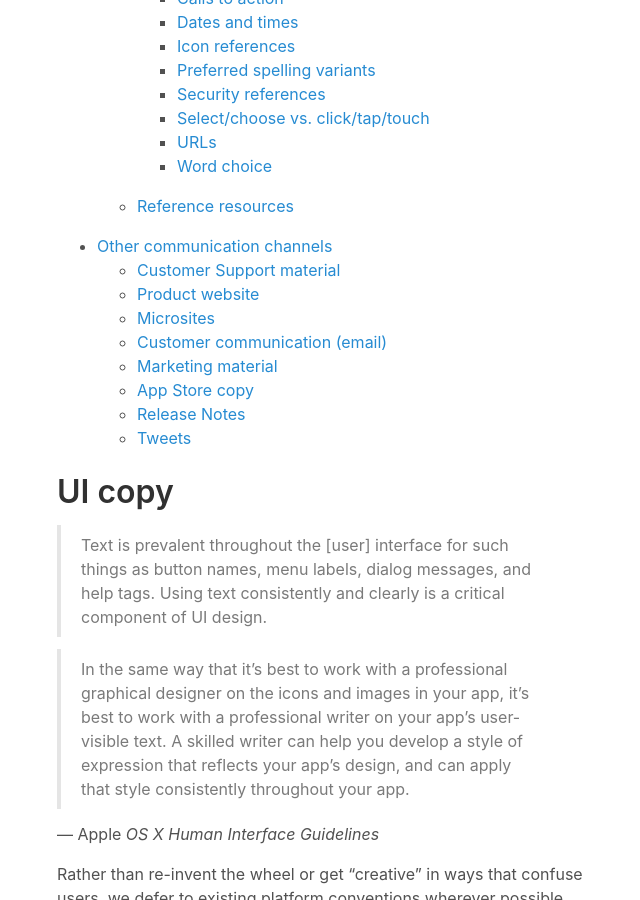
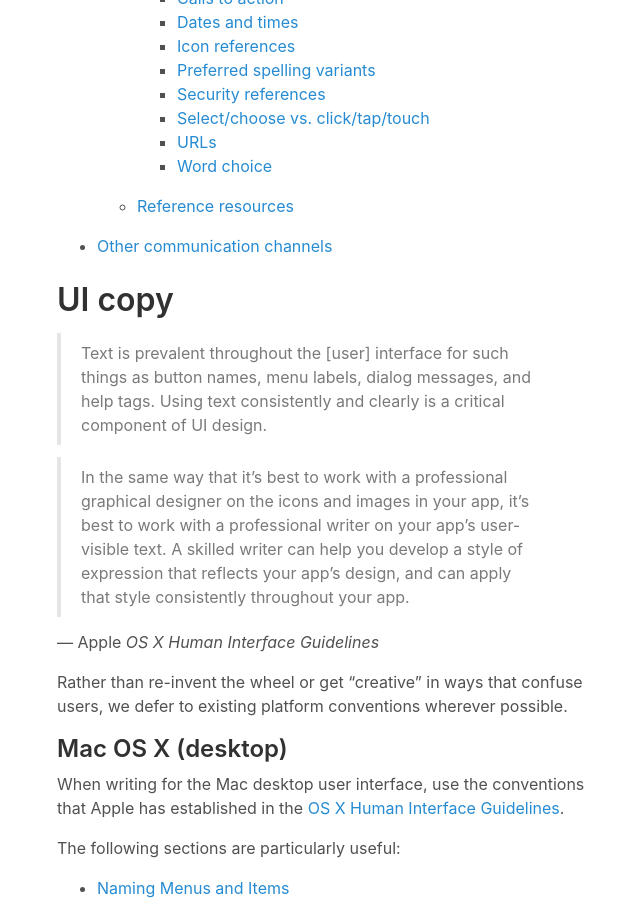
Before and after one commit to wireapp/brand, a Jekyll site: the page built from tone.md, in a window 1280 px wide and 900 px high, scrolled down 1025 px. Shown: the whole window, without its empty margins (303-943 px from the left). Built offline with Jekyll 4.4.1, drawn with Linux system fonts in a browser that asks for light colours.

Commit message:
Remove ToC entries for other channels
(Removed earlier in 0907f45)

```diff
--- a/tone.md
+++ b/tone.md
@@ -46,14 +46,6 @@ title: "Tone of Voice"
         - [Word choice](#word-choice)
     - [Reference resources](#reference-resources)
 - [Other communication channels](#other-communication-channels)
-    - [Customer Support material](#customer-support-material)
-    - [Product website](#product-website)
-    - [Microsites](#microsites)
-    - [Customer communication (email)](#customer-communication-email)
-    - [Marketing material](#marketing-material)
-    - [App Store copy](#app-store-copy)
-    - [Release Notes](#release-notes)
-    - [Tweets](#tweets)
 
 <!-- end toc 3 -->
 
```
